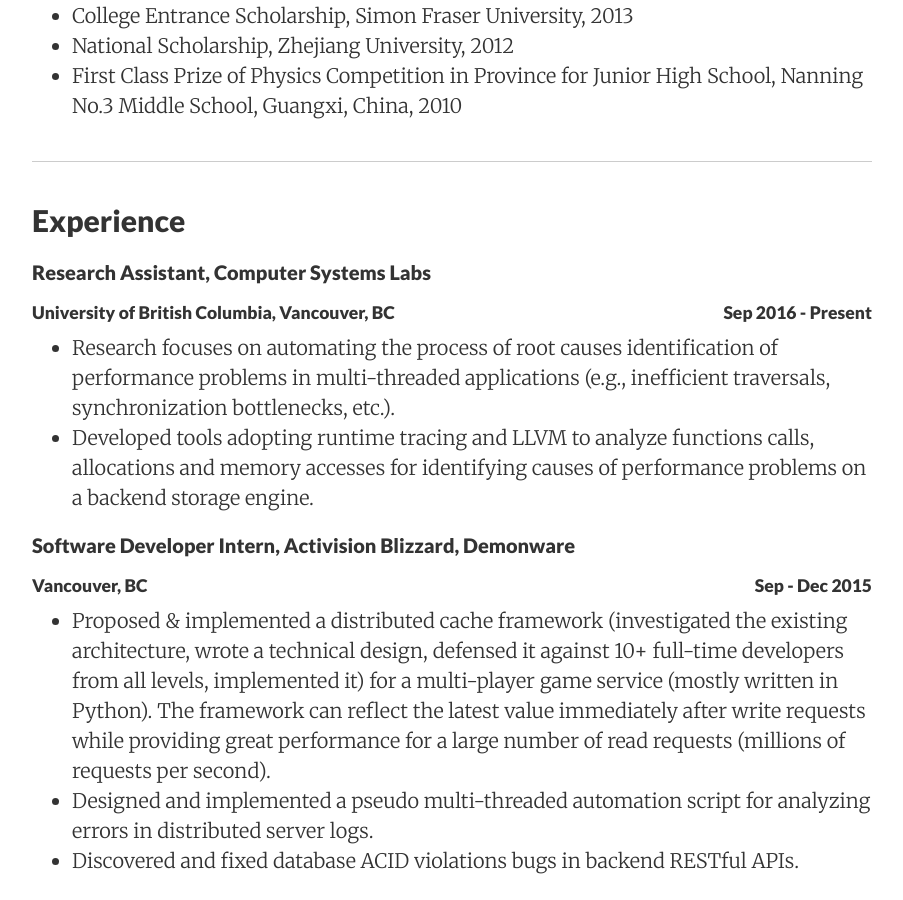
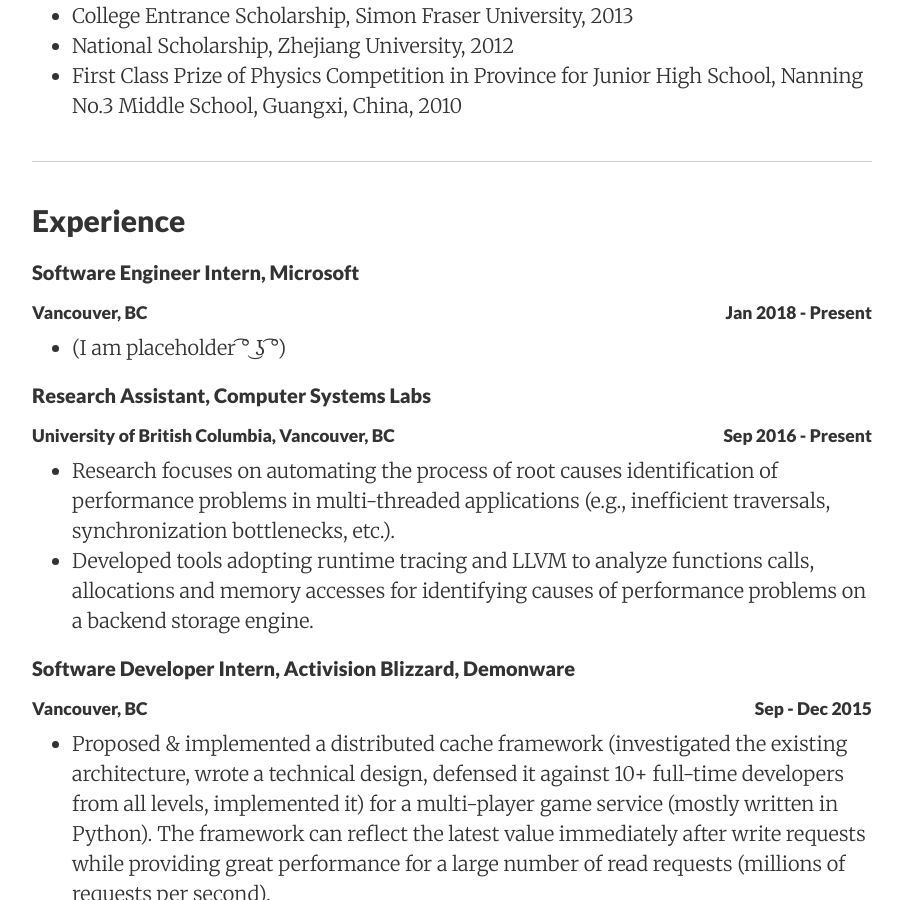
Before and after one commit to Louis-Ye/Louis-Ye.github.io, a Jekyll site: the page built from cv/index.md, in a window 1280 px wide and 900 px high, scrolled down 1447 px. Shown: the whole window, without its empty margins (188-1091 px from the left). Built offline with Jekyll 4.4.1, drawn with Linux system fonts in a browser that asks for light colours; nearby versions of some CDN libraries.

Commit message:
Update experience

```diff
--- a/_config.yml
+++ b/_config.yml
@@ -3,7 +3,7 @@
 title:       Louis Ye
 email:       lyuyu.ye@gmail.com
 author:      Louis Ye
-description: "the Space of Louis Ye 叶绿宇 ͡° ͜ʖ ͡° "
+description: "the Space of Louis Ye 叶绿宇"
 baseurl:     ""
 url:         "http://louisye.me"
 date_format: "%b %-d, %Y"
--- a/_includes/experience.html
+++ b/_includes/experience.html
@@ -1,3 +1,8 @@
+
+#### Software Engineer Intern, Microsoft
+<h5> Vancouver, BC <span class="float-right">Jan 2018 - Present</span> </h5>
+* (I am placeholder ͡° ͜ʖ ͡°)
+
 
 #### Research Assistant, Computer Systems Labs
 <h5> University of British Columbia, Vancouver, BC <span class="float-right">Sep 2016 - Present</span> </h5>
```
